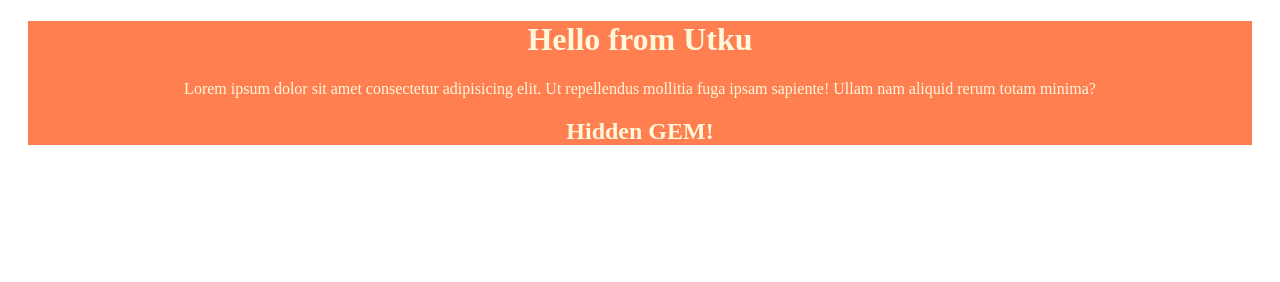
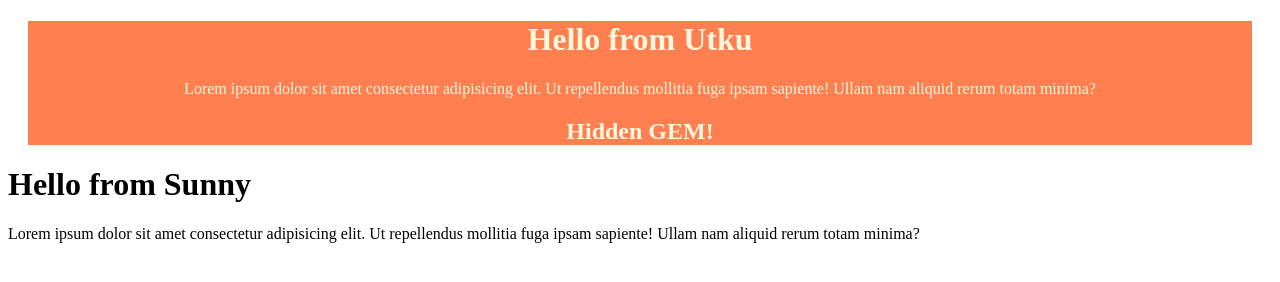
Before and after one commit to utkuyalcinyoobee/github_test, a plain HTML site: page index.html in a window 1280 px wide. Drawn offline with Linux system fonts and the light colour scheme.

Commit message:
Update index.html

```diff
--- a/index.html
+++ b/index.html
@@ -15,6 +15,12 @@
         <h2 id="utku_hidden" class="hidden">Hidden GEM!</h2>
     </div>
 
+    <div id="sunny_div">
+        <h1>Hello from Sunny</h1>
+        <p>Lorem ipsum dolor sit amet consectetur adipisicing elit. Ut repellendus mollitia fuga ipsam sapiente! Ullam nam aliquid rerum totam minima?</p>
+        <h2 id="utku_hidden" class="hidden">Hidden GEM!</h2>
+    </div>
+
 
     <script src="./javascript.js"></script>
 </body>
```
